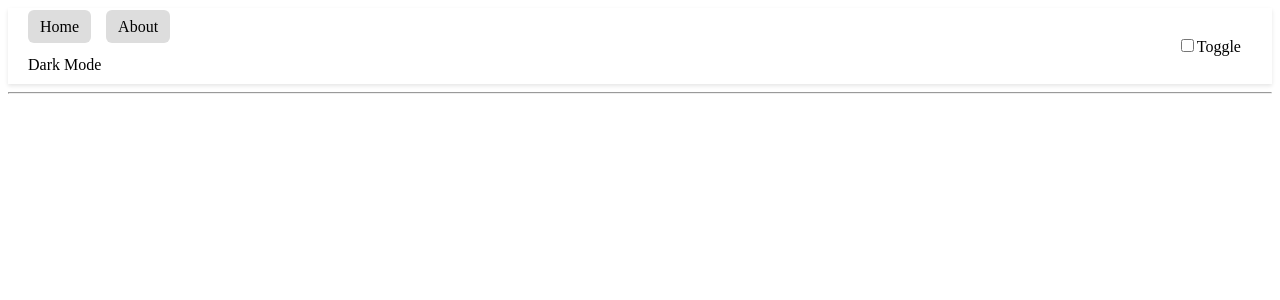
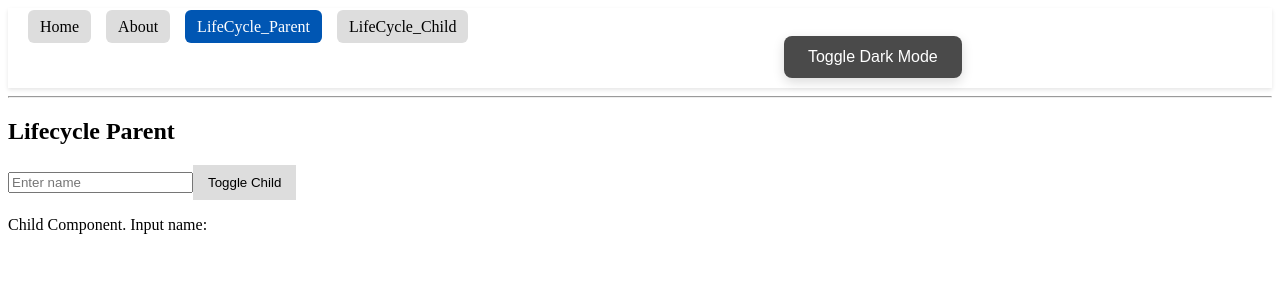
Before and after one commit to satwik20017/Angular_learning_Frontend, an Angular app: page /lifecycle_parent in a window 1280 px wide. Before the commit this address led to /. Shown: the top 300 px of the page. Built offline with nearby package versions, Linux system fonts and the light colour scheme.

Commit message:
7th commit

```diff
--- a/src/app/about/about.component.ts
+++ b/src/app/about/about.component.ts
@@ -17,7 +17,7 @@ export class AboutComponent {
   today = new Date();
 
  //Pipes
-  name1 = 'moumitha';
+  name1 = 'satwik kondapalli';
   salary = 50000;
   completion = 3.45321;
   users = { id: 1, role: 'developer' };
--- a/src/app/app.component.css
+++ b/src/app/app.component.css
@@ -47,3 +47,29 @@ nav {
   text-decoration: none;
   color: inherit;
 }
+
+.dark-mode-toggles {
+  padding: 12px 24px;
+  margin-left: 20cm;
+  border: none;
+  border-radius: 8px;
+  background-color: #4a4a4a;
+  color: #fff;
+  font-size: 16px;
+  font-weight: 500;
+  cursor: pointer;
+  transition: background-color 0.3s ease, transform 0.2s ease;
+  box-shadow: 0 4px 12px rgba(0, 0, 0, 0.15);
+  display: inline-flex;
+  align-items: center;
+  gap: 8px;
+}
+
+.dark-mode-toggles:hover {
+  background-color: #333;
+  transform: scale(1.05);
+}
+
+.dark-mode-toggles:active {
+  transform: scale(0.98);
+}
--- a/src/app/app.component.html
+++ b/src/app/app.component.html
@@ -2,7 +2,10 @@
   <div class="nav-links">
     <a routerLink="/" routerLinkActive="active" [routerLinkActiveOptions]="{ exact: true }">Home</a>
     <a routerLink="/about" routerLinkActive="active">About</a>
-    <input type="checkbox" (click)="toggleDarkMode()" style="margin-left: 30.5cm;">Toggle Dark Mode
+    <a routerLink="/lifecycle_parent" routerLinkActive="active">LifeCycle_Parent</a>
+    <a routerLink="/lifecycle_child" routerLinkActive="active">LifeCycle_Child</a>
+
+    <button type="button" (click)="toggleDarkMode()" class="dark-mode-toggles" style="margin-left: 20cm;margin-right: auto;">Toggle Dark Mode</button>
   </div>
 
 </nav>
--- /dev/null
+++ b/src/app/lifecycle-child/lifecycle-child.component.html
@@ -0,0 +1 @@
+<p>Child Component. Input name: {{ name }}</p>
--- /dev/null
+++ b/src/app/lifecycle-child/lifecycle-child.component.ts
@@ -0,0 +1,52 @@
+import { CommonModule } from '@angular/common';
+import { AfterContentChecked, AfterContentInit, AfterViewChecked, Component, DoCheck, Input, OnChanges, OnDestroy, OnInit, SimpleChanges } from '@angular/core';
+import { FormsModule } from '@angular/forms';
+
+@Component({
+  selector: 'app-lifecycle-child',
+  imports: [CommonModule, FormsModule],
+  templateUrl: './lifecycle-child.component.html',
+  styleUrl: './lifecycle-child.component.css'
+})
+export class LifecycleChildComponent implements OnChanges, OnInit, DoCheck,
+  AfterContentInit, AfterContentChecked, AfterViewChecked,
+  OnDestroy {
+
+  @Input() name: string = '';
+
+  constructor() {
+    console.log('Child: constructor');
+  }
+
+  ngOnChanges(changes: SimpleChanges) {
+    console.log('Child: ngOnChanges', changes);
+  }
+
+  ngOnInit() {
+    console.log('Child: ngOnInit');
+  }
+
+  ngDoCheck() {
+    console.log('Child: ngDoCheck');
+  }
+
+  ngAfterContentInit() {
+    console.log('Child: ngAfterContentInit');
+  }
+
+  ngAfterContentChecked() {
+    console.log('Child: ngAfterContentChecked');
+  }
+
+  ngAfterViewInit() {
+    console.log('Child: ngAfterViewInit');
+  }
+
+  ngAfterViewChecked() {
+    console.log('Child: ngAfterViewChecked');
+  }
+
+  ngOnDestroy() {
+    console.log('Child: ngOnDestroy');
+  }
+}
--- /dev/null
+++ b/src/app/lifecycle-parent/lifecycle-parent.component.html
@@ -0,0 +1,6 @@
+<h2>Lifecycle Parent</h2>
+
+<input type="text" [(ngModel)]="username" placeholder="Enter name">
+<button (click)="toggle()">Toggle Child</button>
+
+<app-lifecycle-child *ngIf="showChild" [name]="username"></app-lifecycle-child>
--- /dev/null
+++ b/src/app/lifecycle-parent/lifecycle-parent.component.ts
@@ -0,0 +1,19 @@
+import { Component } from '@angular/core';
+import { LifecycleChildComponent } from "../lifecycle-child/lifecycle-child.component";
+import { FormsModule } from '@angular/forms';
+import { CommonModule } from '@angular/common';
+
+@Component({
+  selector: 'app-lifecycle-parent',
+  imports: [LifecycleChildComponent, FormsModule, CommonModule],
+  templateUrl: './lifecycle-parent.component.html',
+  styleUrl: './lifecycle-parent.component.css'
+})
+export class LifecycleParentComponent {
+  username: string = '';
+  showChild: boolean = true;
+
+  toggle() {
+    this.showChild = !this.showChild;
+  }
+}
```
Also changed, not shown: src/app/app.routes.ts (+10 -0 lines), src/app/lifecycle-child/lifecycle-child.component.css (added), src/app/lifecycle-parent/lifecycle-parent.component.css (added), 2 other files (tests, documents, lock files or other folders).
